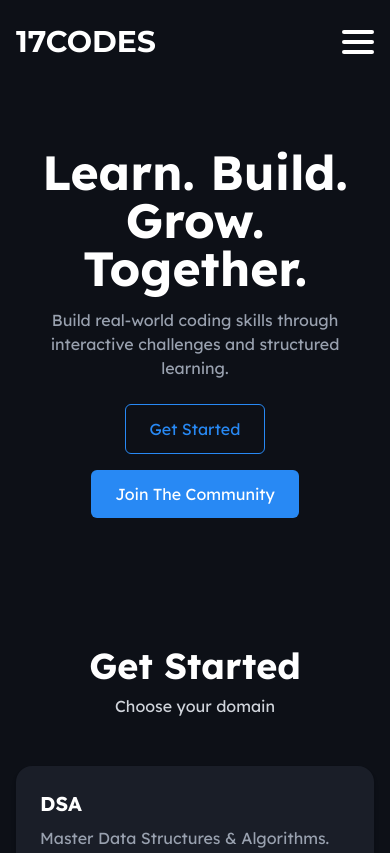
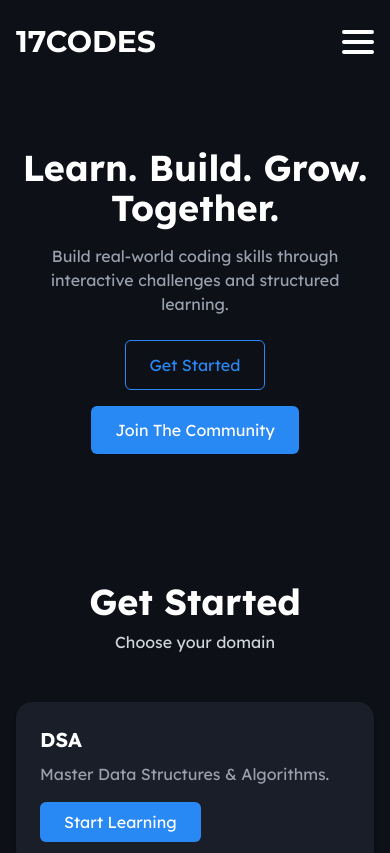
Before and after one commit to codes-17/site, a plain HTML site: page index.html in a window 390 px wide. Shown: the top 853 px of the page. Drawn offline with Linux system fonts and the light colour scheme; a web font is replaced by a local one.

Commit message:
Update index.html

```diff
--- a/index.html
+++ b/index.html
@@ -126,7 +126,7 @@
 
   <!-- Hero -->
   <section class="flex flex-col items-center justify-center text-center py-16 sm:py-20 md:min-h-[80vh]">
-    <h2 class="text-5xl sm:text-6xl font-bold mb-4 leading-tight">Learn. Build. Grow. Together.</h2>
+    <h2 class="text-4xl sm:text-6xl font-bold mb-4 leading-tight">Learn. Build. Grow. Together.</h2>
     <p class="text-base sm:text-lg text-gray-400 mb-6 max-w-xl">Build real-world coding skills through interactive challenges and structured learning.</p>
     <div class="flex flex-col sm:flex-row gap-4">
       <a href="#getstarted">
```
